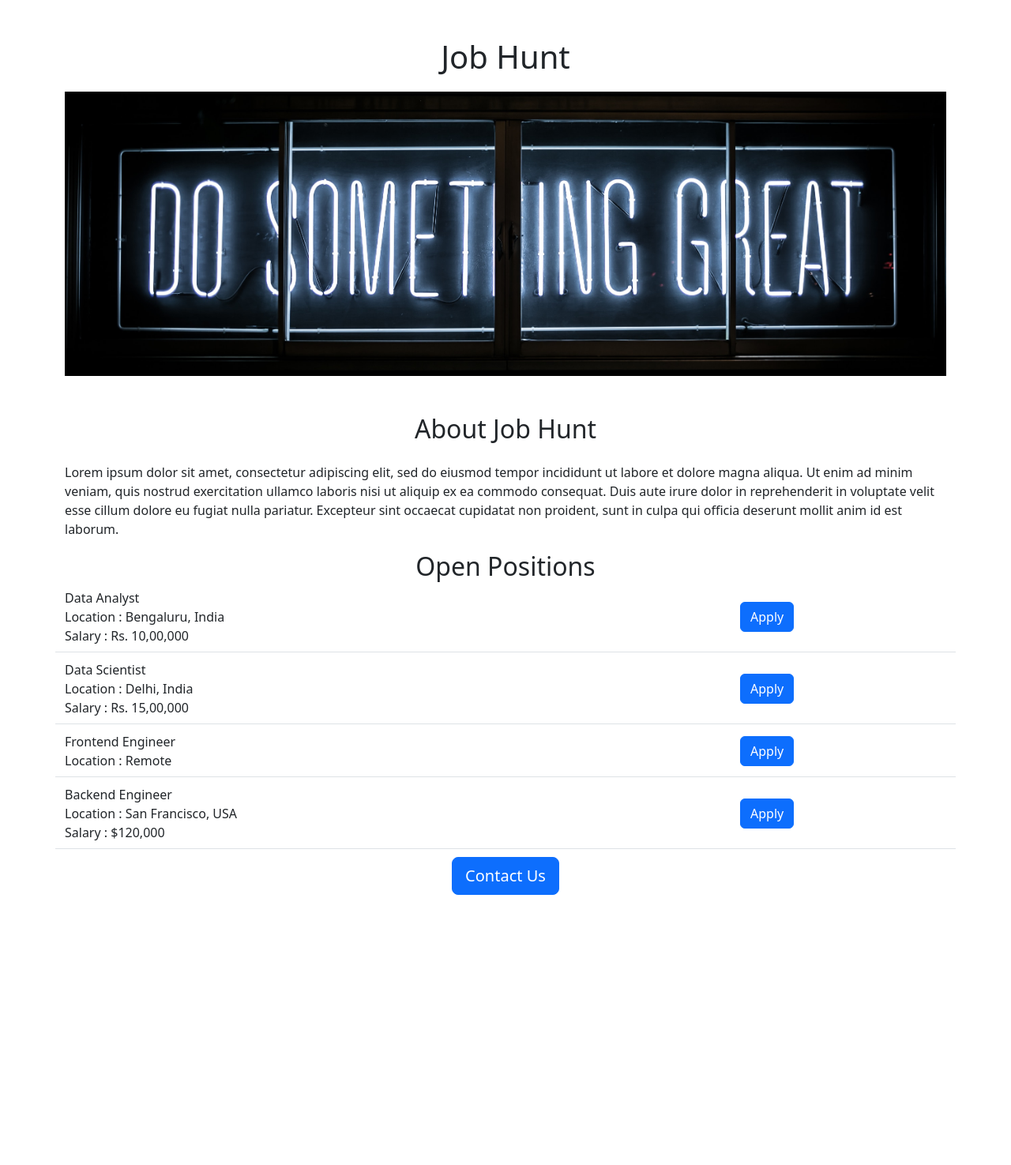
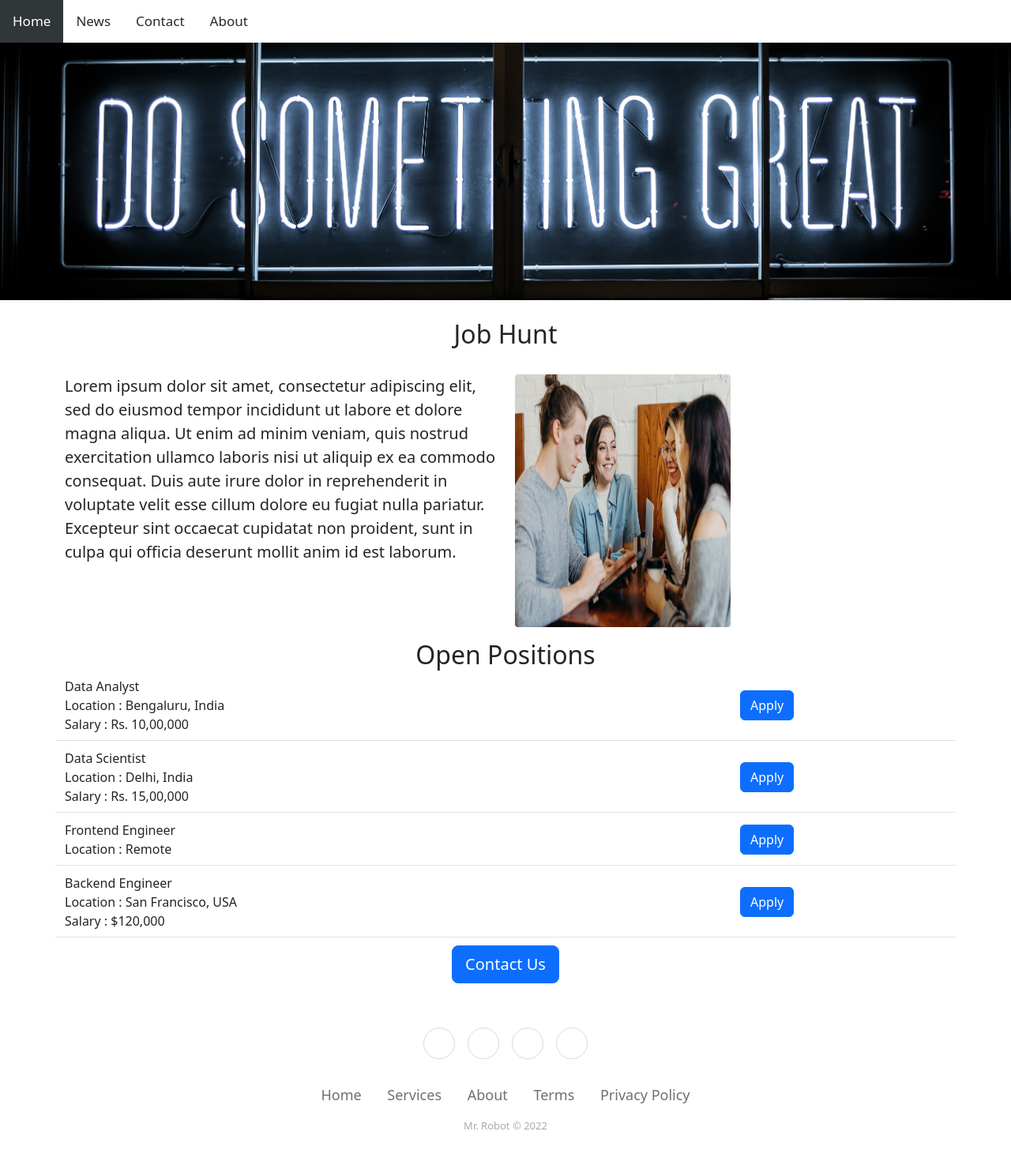
Before and after one commit to Vedantkoppal/Job-Hunt, a Flask app: page / in a window 1280 px wide. Shown: the whole page at 79% size. Before the commit the page ends 1133 px from the top, so only its background shows below. Run offline with Flask 3, Linux system fonts and the light colour scheme.

Commit message:
Added links

```diff
--- /dev/null
+++ b/templates/footer.html
@@ -0,0 +1,13 @@
+<div class="footer-basic">
+    <footer>
+        <div class="social"><a href="#"><i class="icon ion-social-instagram"></i></a><a href="#"><i class="icon ion-social-snapchat"></i></a><a href="#"><i class="icon ion-social-twitter"></i></a><a href="#"><i class="icon ion-social-facebook"></i></a></div>
+        <ul class="list-inline">
+            <li class="list-inline-item"><a href="#">Home</a></li>
+            <li class="list-inline-item"><a href="https://www.linkedin.com/in/vedantkoppal">Services</a></li>
+            <li class="list-inline-item"><a href="https://www.linkedin.com/in/vedantkoppal">About</a></li>
+            <li class="list-inline-item"><a href="https://www.linkedin.com/in/vedantkoppal">Terms</a></li>
+            <li class="list-inline-item"><a href="https://www.linkedin.com/in/vedantkoppal">Privacy Policy</a></li>
+        </ul>
+        <p class="copyright">Mr. Robot © 2022</p>
+    </footer>
+</div>
--- a/templates/home.html
+++ b/templates/home.html
@@ -12,16 +12,109 @@
       width:100%;
       object-fit:cover;
       margin-bottom:16px;
+
+    }
+    .topnav {
+      background-color:blue;
+      overflow: hidden;
+    }
+
+    /* Style the links inside the navigation bar */
+    .topnav a {
+      float: left;
+      color: #2B2828;
+      text-align: center;
+      padding: 14px 16px;
+      text-decoration: none;
+      font-size: 17px;
+    }
+    .topnav a:hover {
+      background-color: #ddd;
+      color: black;
+    }
+
+    /* Add a color to the active/current link */
+    .topnav a.active {
+      background-color: #313638;
+      color: white;
+    }
+    .footer-basic {
+      padding:40px 0;
+      background-color:#ffffff;
+      color:#4b4c4d;
+    }
+
+    .footer-basic ul {
+      padding:0;
+      list-style:none;
+      text-align:center;
+      font-size:18px;
+      line-height:1.6;
+      margin-bottom:0;
+    }
+
+    .footer-basic li {
+      padding:0 10px;
+    }
+
+    .footer-basic ul a {
+      color:inherit;
+      text-decoration:none;
+      opacity:0.8;
+    }
+
+    .footer-basic ul a:hover {
+      opacity:1;
+    }
+
+    .footer-basic .social {
+      text-align:center;
+      padding-bottom:25px;
+    }
+
+    .footer-basic .social > a {
+      font-size:24px;
+      width:40px;
+      height:40px;
+      line-height:40px;
+      display:inline-block;
+      text-align:center;
+      border-radius:50%;
+      border:1px solid #ccc;
+      margin:0 8px;
+      color:inherit;
+      opacity:0.75;
+    }
+
+    .footer-basic .social > a:hover {
+      opacity:0.9;
+    }
+
+    .footer-basic .copyright {
+      margin-top:15px;
+      text-align:center;
+      font-size:13px;
+      color:#aaa;
+      margin-bottom:0;
     }
   </style>
 </head>
 <body>
+  {% include 'nav.html'%}
+  <img class ="img-fluid"
+   style="margin-top:20px;"id="banner"src="https://4c01e882-aad6-404a-b711-6248176b330d-00-2z5carts3ywe4.sisko.replit.dev/static/Banner.jpg" alt="banner">
   <div class="container">
-    <h1 class="text-center mt-5 mb-4" style="margin-bottom:10px;padding-bottom:8px;">Job Hunt</h>
-    <img class ="img-fluid"
- style="margin-top:20px;"id="banner"src="https://4c01e882-aad6-404a-b711-6248176b330d-00-2z5carts3ywe4.sisko.replit.dev/static/Banner.jpg" alt="banner">
-    <h2 class="text-center mt-2 mb-4">About Job Hunt</h2>
-      <p>Lorem ipsum dolor sit amet, consectetur adipiscing elit, sed do eiusmod tempor incididunt ut labore et dolore magna aliqua. Ut enim ad minim veniam, quis nostrud exercitation ullamco laboris nisi ut aliquip ex ea commodo consequat. Duis aute irure dolor in reprehenderit in voluptate velit esse cillum dolore eu fugiat nulla pariatur. Excepteur sint occaecat cupidatat non proident, sunt in culpa qui officia deserunt mollit anim id est laborum.</p>
+
+    <h2 class="text-center mt-2 mb-4" style="margin-bottom:10px;padding-bottom:8px;">Job Hunt</h2>
+    <div class="row align-self-center">
+      <div class="col-md-6">
+        <p class="lead">Lorem ipsum dolor sit amet, consectetur adipiscing elit, sed do eiusmod tempor incididunt ut labore et dolore magna aliqua. Ut enim ad minim veniam, quis nostrud exercitation ullamco laboris nisi ut aliquip ex ea commodo consequat. Duis aute irure dolor in reprehenderit in voluptate velit esse cillum dolore eu fugiat nulla pariatur. Excepteur sint occaecat cupidatat non proident, sunt in culpa qui officia deserunt mollit anim id est laborum.</p>
+      </div>
+      <div class="d-none d-md-block col-md-6 mb-3">
+        <img src="/static/people.jpg" style="height:320px;border-radius:4px;" alt="people" class="col-6">
+      </div>
+    </div>
+
       <h2 class="text-center">Open Positions</h2>
       <div>
         {% for job in jobs%}
@@ -34,6 +127,7 @@
     </div>
 
   </div>
+  {% include 'footer.html'%}
 
 </body>
 </html>
--- a/templates/jobitem.html
+++ b/templates/jobitem.html
@@ -7,6 +7,6 @@
   {%endif%}
 </div>
 <div class="col-3 align-self-center">
-  <button type="button" class="btn btn-primary">Apply</button>
+  <a href="mailto:hello@jobhunt.in?subject=Application for {{job['title']}}";type="button" class="btn btn-primary">Apply</a>
 </div>
   </div>
--- /dev/null
+++ b/templates/nav.html
@@ -0,0 +1,6 @@
+<div class="topnav shadow-sm fixed-top bg-white">
+  <a class="active" href="#home">Home</a>
+  <a href="#news">News</a>
+  <a href="#contact">Contact</a>
+  <a href="#about">About</a>
+</div>
```
Also changed, not shown: static/people.jpg (added), templates/demo.html (deleted).
